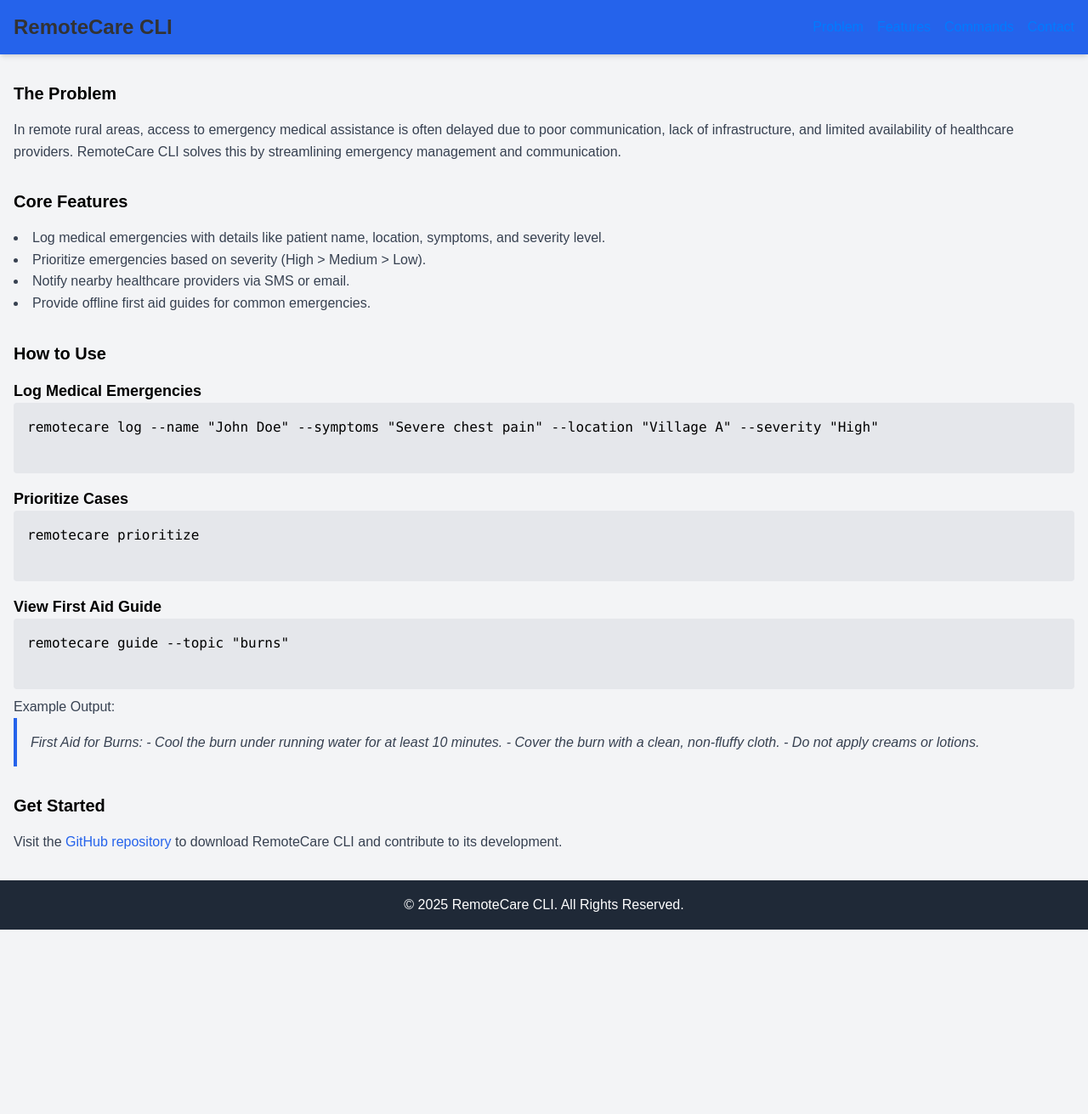
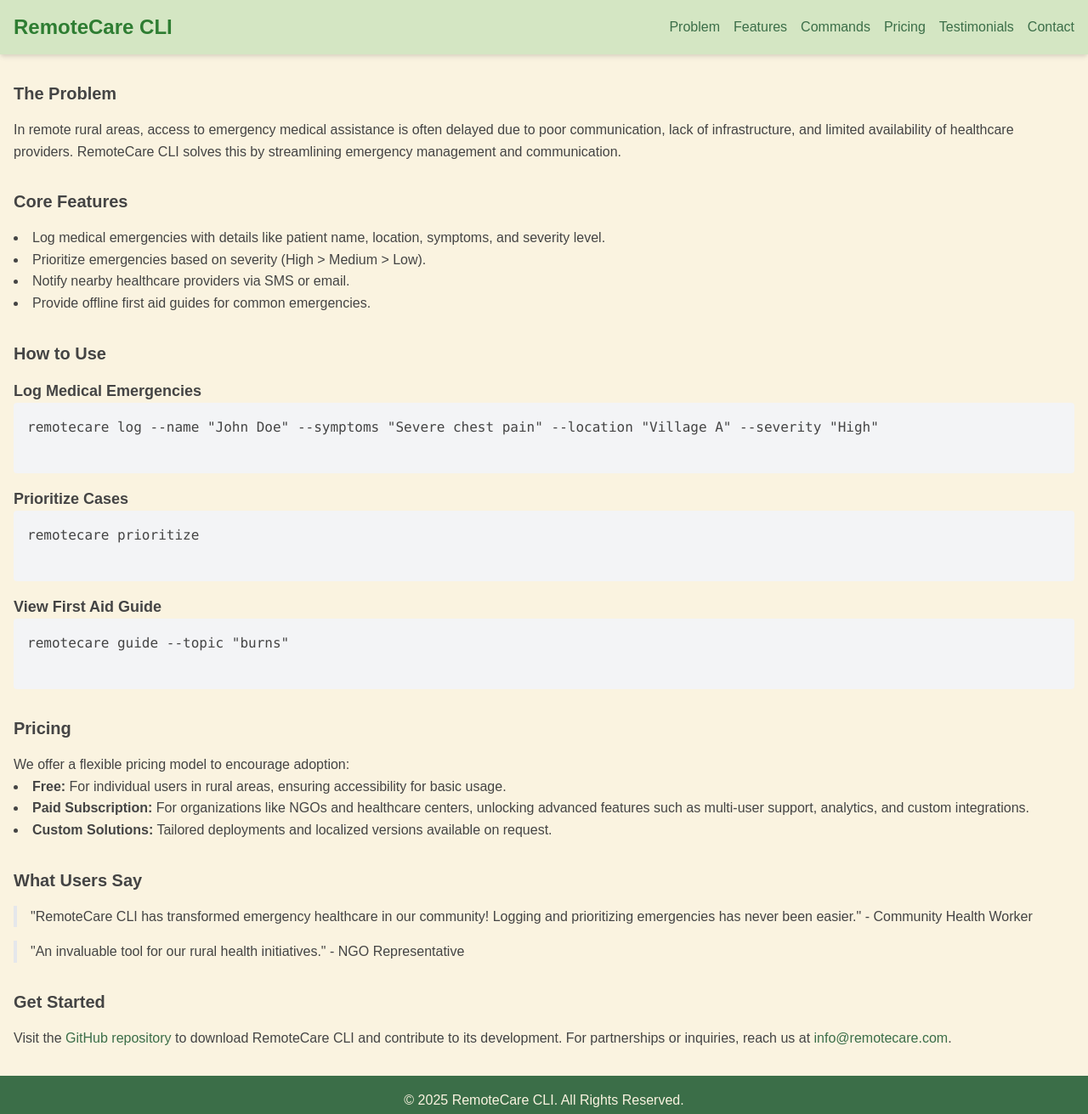
Before and after one commit to Tabs208/remotecare-website, a plain HTML site: page index.html in a window 1280 px wide. Shown: the whole page at 85% size. Before the commit the page ends 1094 px from the top, so only its background shows below. Drawn offline with nearby package versions, Linux system fonts and the light colour scheme.

Commit message:
Update index.html

```diff
--- a/index.html
+++ b/index.html
@@ -9,22 +9,33 @@
         body {
             font-family: Arial, sans-serif;
             line-height: 1.6;
-            background: #f4f4f4;
+            background: #FAF3E0;
+            color: #444;
+        }
+        header {
+            background: #D4E6C3;
         }
         h1 {
-            color: #333;
+            color: #2E7D32;
         }
         a {
-            color: #007BFF;
+            color: #3B6E48;
             text-decoration: none;
         }
         a:hover {
             text-decoration: underline;
         }
+        nav ul li a:hover {
+            color: #2E7D32;
+        }
+        footer {
+            background: #3B6E48;
+            color: #FAF3E0;
+        }
     </style>
 </head>
-<body class="bg-gray-100">
-    <header class="bg-blue-600 text-white p-4 shadow-md">
+<body>
+    <header class="text-white p-4 shadow-md">
         <div class="container mx-auto flex justify-between items-center">
             <h1 class="text-2xl font-bold">RemoteCare CLI</h1>
             <nav>
@@ -32,6 +43,8 @@
                     <li><a href="#problem" class="hover:underline">Problem</a></li>
                     <li><a href="#features" class="hover:underline">Features</a></li>
                     <li><a href="#commands" class="hover:underline">Commands</a></li>
+                    <li><a href="#pricing" class="hover:underline">Pricing</a></li>
+                    <li><a href="#testimonials" class="hover:underline">Testimonials</a></li>
                     <li><a href="#contact" class="hover:underline">Contact</a></li>
                 </ul>
             </nav>
@@ -42,13 +55,13 @@
         <!-- Problem Section -->
         <section id="problem" class="mb-8">
             <h2 class="text-xl font-bold mb-4">The Problem</h2>
-            <p class="text-gray-700">In remote rural areas, access to emergency medical assistance is often delayed due to poor communication, lack of infrastructure, and limited availability of healthcare providers. RemoteCare CLI solves this by streamlining emergency management and communication.</p>
+            <p>In remote rural areas, access to emergency medical assistance is often delayed due to poor communication, lack of infrastructure, and limited availability of healthcare providers. RemoteCare CLI solves this by streamlining emergency management and communication.</p>
         </section>
 
         <!-- Features Section -->
         <section id="features" class="mb-8">
             <h2 class="text-xl font-bold mb-4">Core Features</h2>
-            <ul class="list-disc list-inside text-gray-700">
+            <ul class="list-disc list-inside">
                 <li>Log medical emergencies with details like patient name, location, symptoms, and severity level.</li>
                 <li>Prioritize emergencies based on severity (High > Medium > Low).</li>
                 <li>Notify nearby healthcare providers via SMS or email.</li>
@@ -60,34 +73,49 @@
         <section id="commands" class="mb-8">
             <h2 class="text-xl font-bold mb-4">How to Use</h2>
             <h3 class="text-lg font-semibold">Log Medical Emergencies</h3>
-            <pre class="bg-gray-200 p-4 rounded">
+            <pre class="bg-gray-100 p-4 rounded">
 remotecare log --name "John Doe" --symptoms "Severe chest pain" --location "Village A" --severity "High"
             </pre>
             <h3 class="text-lg font-semibold mt-4">Prioritize Cases</h3>
-            <pre class="bg-gray-200 p-4 rounded">
+            <pre class="bg-gray-100 p-4 rounded">
 remotecare prioritize
             </pre>
             <h3 class="text-lg font-semibold mt-4">View First Aid Guide</h3>
-            <pre class="bg-gray-200 p-4 rounded">
+            <pre class="bg-gray-100 p-4 rounded">
 remotecare guide --topic "burns"
             </pre>
-            <p class="text-gray-700 mt-2">Example Output:</p>
-            <blockquote class="bg-gray-100 border-l-4 border-blue-600 p-4 text-gray-700 italic">
-                First Aid for Burns:
-                - Cool the burn under running water for at least 10 minutes.
-                - Cover the burn with a clean, non-fluffy cloth.
-                - Do not apply creams or lotions.
+        </section>
+
+        <!-- Pricing Section -->
+        <section id="pricing" class="mb-8">
+            <h2 class="text-xl font-bold mb-4">Pricing</h2>
+            <p>We offer a flexible pricing model to encourage adoption:</p>
+            <ul class="list-disc list-inside">
+                <li><strong>Free:</strong> For individual users in rural areas, ensuring accessibility for basic usage.</li>
+                <li><strong>Paid Subscription:</strong> For organizations like NGOs and healthcare centers, unlocking advanced features such as multi-user support, analytics, and custom integrations.</li>
+                <li><strong>Custom Solutions:</strong> Tailored deployments and localized versions available on request.</li>
+            </ul>
+        </section>
+
+        <!-- Testimonials Section -->
+        <section id="testimonials" class="mb-8">
+            <h2 class="text-xl font-bold mb-4">What Users Say</h2>
+            <blockquote class="border-l-4 pl-4">
+                "RemoteCare CLI has transformed emergency healthcare in our community! Logging and prioritizing emergencies has never been easier." - Community Health Worker
+            </blockquote>
+            <blockquote class="border-l-4 pl-4 mt-4">
+                "An invaluable tool for our rural health initiatives." - NGO Representative
             </blockquote>
         </section>
 
         <!-- Contact Section -->
         <section id="contact" class="mb-8">
             <h2 class="text-xl font-bold mb-4">Get Started</h2>
-            <p class="text-gray-700">Visit the <a href="https://github.com/Tabs208/remotecare" class="text-blue-600 hover:underline">GitHub repository</a> to download RemoteCare CLI and contribute to its development.</p>
+            <p>Visit the <a href="https://github.com/Tabs208/remotecare" class="hover:underline">GitHub repository</a> to download RemoteCare CLI and contribute to its development. For partnerships or inquiries, reach us at <a href="mailto:info@remotecare.com" class="hover:underline">info@remotecare.com</a>.</p>
         </section>
     </main>
 
-    <footer class="bg-gray-800 text-white py-4 mt-8">
+    <footer class="py-4 mt-8">
         <div class="container mx-auto text-center">
             <p>&copy; 2025 RemoteCare CLI. All Rights Reserved.</p>
         </div>
```
